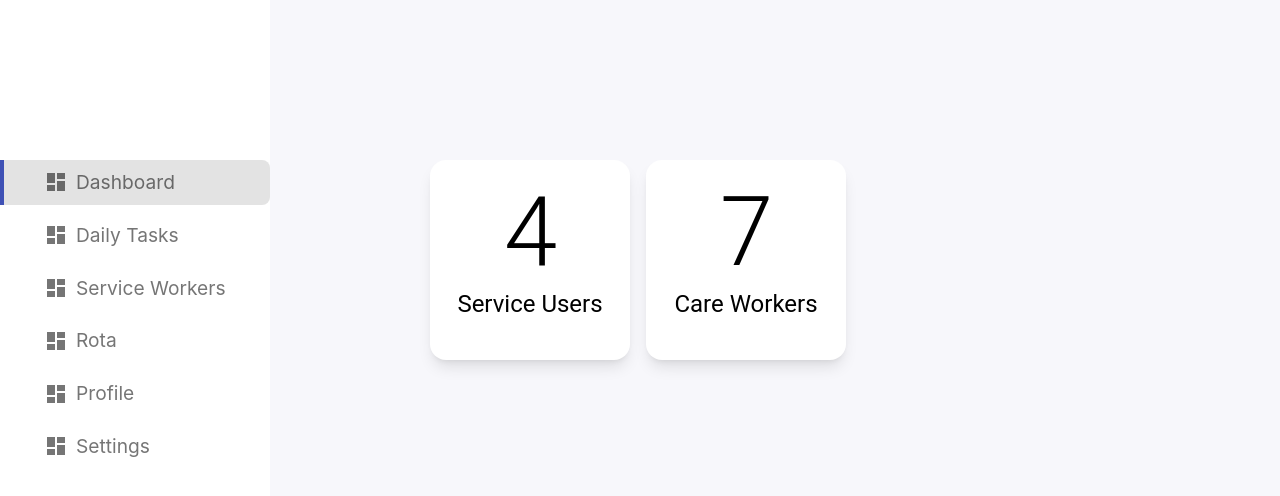
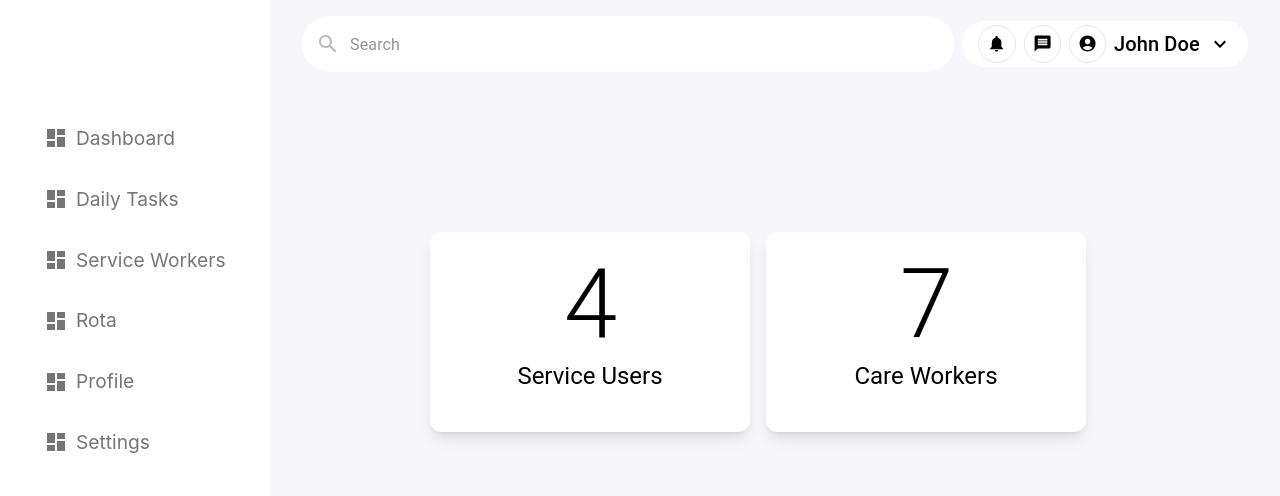
Before and after one commit to imtiazshawn/caremaster, a React (Vite) app: page /dashboard in a window 1280 px wide. Shown: the top 496 px of the page. Built offline with nearby package versions, Linux system fonts and the light colour scheme.

Commit message:
fix top header

```diff
--- a/index.html
+++ b/index.html
@@ -11,7 +11,7 @@
       name="viewport"
       content="width=device-width, initial-scale=1.0"
     />
-    <title>Vite + React + TS</title>
+    <title>Care Master</title>
   </head>
   <body>
     <div id="root"></div>
--- /dev/null
+++ b/src/components/CommonAvatar.tsx
@@ -0,0 +1,30 @@
+import { SvgIconComponent } from "@mui/icons-material";
+
+import { COLORS } from "@/shared/constants/colors";
+
+import { CustomFlexBox } from "./common";
+
+export const CommonAvatar: React.FC<{ icon: SvgIconComponent }> = ({
+  icon,
+}) => {
+  const Icon = icon;
+  return (
+    <CustomFlexBox
+      sx={{
+        gap: 1,
+        alignItems: "center",
+        p: 1,
+        backgroundColor: COLORS.WHITE,
+        borderRadius: 20,
+      }}
+      className='cursor-pointer border hover:bg-slate-200'
+    >
+      <Icon
+        sx={{
+          height: ".8em",
+          width: ".8em",
+        }}
+      />
+    </CustomFlexBox>
+  );
+};
--- /dev/null
+++ b/src/components/GlobalSearch.tsx
@@ -0,0 +1,31 @@
+import { Search } from "@mui/icons-material";
+import { TextField } from "@mui/material";
+
+import { COLORS } from "@/shared/constants/colors";
+
+export const GlobalSearch = () => {
+  return (
+    <TextField
+      placeholder='Search'
+      sx={{
+        backgroundColor: COLORS.WHITE,
+        borderRadius: 20,
+        width: "100%",
+        flex: 1,
+      }}
+      InputProps={{
+        startAdornment: (
+          <Search sx={{ mr: "10px", color: "rgb(177 177 177 / 87%)" }} />
+        ),
+        sx: {
+          border: "none",
+          outline: "none",
+          fieldset: {
+            border: "none",
+          },
+          color: "black",
+        },
+      }}
+    />
+  );
+};
--- a/src/components/Navbar.tsx
+++ b/src/components/Navbar.tsx
@@ -1,12 +1,14 @@
 import { Dashboard } from "@mui/icons-material";
 import { IconButton } from "@mui/material";
 import { Link, useLocation } from "react-router-dom";
+
+import { COLORS } from "@/shared/constants/colors";
 
 import { CustomColumn, CustomFlexBox } from "./common";
 
 const navLinks = [
   {
-    route: "/dashboard",
+    route: "/",
     icon: <Dashboard />,
     label: "Dashboard",
   },
@@ -40,9 +42,10 @@ const navLinks = [
 export const Navbar = () => {
   const { pathname } = useLocation();
   return (
-    <CustomColumn sx={{ my: 20, gap: 1 }}>
+    <CustomColumn sx={{ py: 14, gap: 1, backgroundColor: COLORS.WHITE }}>
       {navLinks.map(({ route, icon, label }) => {
-        const isActive = pathname === route;
+        const isActive =
+          pathname === route || (pathname === "/" && route === "/dashboard");
         return (
           <Link
             key={route}
@@ -51,7 +54,7 @@ export const Navbar = () => {
             <IconButton
               key={route}
               sx={{
-                p: 1,
+                p: 1.5,
                 px: 5,
                 borderRadius: 2,
                 borderTopLeftRadius: 0,
@@ -67,6 +70,9 @@ export const Navbar = () => {
                 }),
                 ...(isActive && {
                   borderLeft: "4px solid #3f51b5",
+                }),
+                ...(isActive && {
+                  fontWeight: "600",
                 }),
               }}
             >
--- a/src/components/PageLayout.tsx
+++ b/src/components/PageLayout.tsx
@@ -1,26 +1,34 @@
 import { ReactNode } from "react";
 
-import { CustomBox, CustomGrid } from "./common";
+import { COLORS } from "@/shared/constants/colors";
+
+import { CustomBox, CustomGrid, FullColumn } from "./common";
 import { Navbar } from "./Navbar";
+import { TopHeader } from "./TopHeader";
 
 export const PageLayout: React.FC<{ children?: ReactNode }> = ({
   children,
 }) => {
   return (
+    <FullColumn sx={{ height: "100vh", backgroundColor: COLORS.BACKGROUND }}>
       <CustomGrid
         sx={{
           gridTemplateColumns: "270px 1fr",
-        height: "100vh",
+          height: "100%",
         }}
       >
         <Navbar />
+        <FullColumn>
+          <TopHeader />
           <CustomBox
             sx={{
-          backgroundColor: "#F7F7FB",
+              height: "100%",
             }}
           >
             {children}
           </CustomBox>
+        </FullColumn>
       </CustomGrid>
+    </FullColumn>
   );
 };
--- /dev/null
+++ b/src/components/TopHeader.tsx
@@ -0,0 +1,55 @@
+import {
+  AccountCircle,
+  KeyboardArrowDown,
+  Message,
+  Notifications,
+} from "@mui/icons-material";
+import { Typography } from "@mui/material";
+
+import { COLORS } from "@/shared/constants/colors";
+
+import { CustomColumn, CustomFlexBox } from "./common";
+import { CommonAvatar } from "./CommonAvatar";
+import { GlobalSearch } from "./GlobalSearch";
+
+export const TopHeader = () => {
+  return (
+    <CustomColumn sx={{ gap: 1, marginTop: 2 }}>
+      <CustomFlexBox
+        sx={{
+          gap: 1,
+          justifyContent: "space-between",
+          alignItems: "center",
+          width: "100%",
+          fontSize: "1.2rem",
+          px: 4,
+        }}
+      >
+        <GlobalSearch />
+        <CustomFlexBox
+          sx={{
+            gap: 1,
+            background: COLORS.WHITE,
+            px: 2,
+            py: 0.5,
+            borderRadius: 20,
+          }}
+        >
+          <CommonAvatar icon={Notifications} />
+          <CommonAvatar icon={Message} />
+          <CustomFlexBox sx={{ gap: 1, flex: 1, alignItems: "center" }}>
+            <CommonAvatar icon={AccountCircle} />
+            <Typography
+              variant='h6'
+              display='flex'
+              alignItems='center'
+            >
+              John Doe
+            </Typography>
+            <KeyboardArrowDown className='cursor-pointer rounded-full hover:bg-slate-200' />
+          </CustomFlexBox>
+        </CustomFlexBox>
+      </CustomFlexBox>
+    </CustomColumn>
+  );
+};
--- a/src/components/common/index.ts
+++ b/src/components/common/index.ts
@@ -12,3 +12,11 @@ export const CustomColumn = styled("div")({
   display: "flex",
   flexDirection: "column",
 });
+
+export const FullColumn = styled(CustomColumn)({
+  height: "100%",
+});
+
+export const FullRow = styled(CustomFlexBox)({
+  width: "100%",
+});
--- a/src/index.css
+++ b/src/index.css
@@ -3,7 +3,14 @@
 @tailwind utilities;
 
 :root {
-  font-family: Inter, system-ui, Avenir, Helvetica, Arial, sans-serif;
+  font-family:
+    Plus Jakarta Sans,
+    Inter,
+    system-ui,
+    Avenir,
+    Helvetica,
+    Arial,
+    sans-serif;
   line-height: 1.5;
   font-weight: 400;
 
--- a/src/pages/DashBoard.tsx
+++ b/src/pages/DashBoard.tsx
@@ -1,18 +1,49 @@
 import { CustomBox, CustomFlexBox } from "@components/common";
 import { Typography } from "@mui/material";
+import { useEffect, useState } from "react";
+
+const DashboardCard = ({
+  label,
+  value: propValue,
+}: {
+  value: number;
+  label: string;
+}) => {
+  const [value, setValue] = useState(0);
+  useEffect(() => {
+    const interval = setInterval(
+      () => {
+        if (value >= propValue) {
+          clearInterval(interval);
+          return;
+        }
+        setValue((value) => value + 1);
+      },
+      (1 / propValue) * 100,
+    );
+    return () => clearInterval(interval);
+  }, [propValue, value]);
+
+  return (
+    <CustomBox className='h-[200px] w-[320px] items-center justify-center rounded-xl bg-white p-4 text-center shadow-lg'>
+      <Typography variant='h1'>{value}</Typography>
+      <Typography variant='h5'>{label}</Typography>
+    </CustomBox>
+  );
+};
 
 export const Dashboard = () => {
   return (
     <div className='p-40'>
       <CustomFlexBox sx={{ gap: 2 }}>
-        <CustomBox className='h-[200px] w-[200px] items-center justify-center rounded-2xl bg-white p-4 text-center shadow-lg'>
-          <Typography variant='h1'>4</Typography>
-          <Typography variant='h5'>Service Users</Typography>
-        </CustomBox>
-        <CustomBox className='h-[200px] w-[200px] items-center justify-center rounded-2xl bg-white p-4 text-center shadow-lg'>
-          <Typography variant='h1'>7</Typography>
-          <Typography variant='h5'>Care Workers</Typography>
-        </CustomBox>
+        <DashboardCard
+          label='Service Users'
+          value={4}
+        />
+        <DashboardCard
+          label='Care Workers'
+          value={7}
+        />
       </CustomFlexBox>
     </div>
   );
--- /dev/null
+++ b/src/shared/constants/colors.ts
@@ -0,0 +1,6 @@
+export enum COLORS {
+  BACKGROUND = "#F7F7FB",
+  WHITE = "#FFFFFF",
+  TEXT = "#000000",
+  ICON_COLOR = "darkgray",
+}
--- /dev/null
+++ b/src/shared/constants/zIndex.ts
@@ -0,0 +1,6 @@
+export enum Z_INDEX {
+  BACKGROUND = -1,
+  DEFAULT = 1,
+  MODAL = 100,
+  TOAST = 1000,
+}
```
Also changed, not shown: .eslintrc.cjs. Lines whose indentation alone changed are shown as unchanged.
